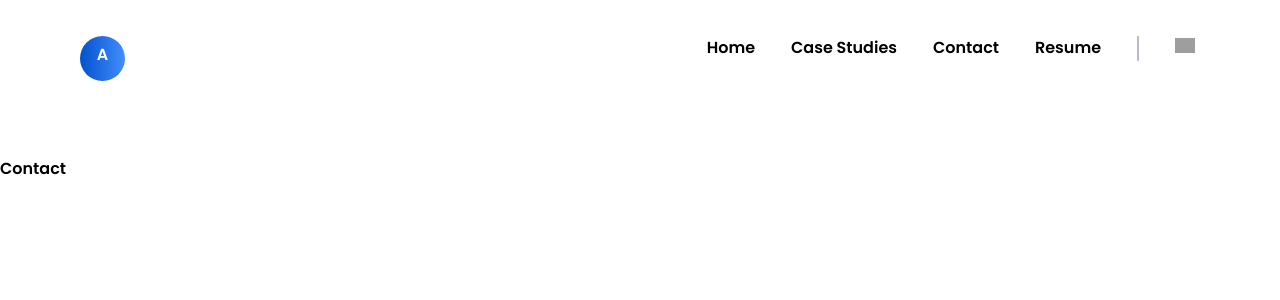
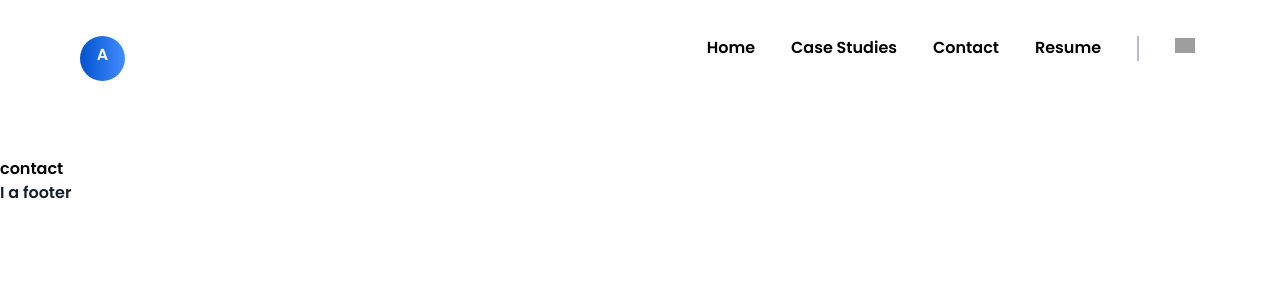
Before and after one commit to austinmargarone/portfolio, a Next.js app: page /Contact in a window 1280 px wide. Shown: the top 300 px of the page. Built offline with nearby package versions, Linux system fonts and the light colour scheme; grey boxes are pictures that could not be loaded.

Commit message:
feat footer

```diff
--- a/app/Case Studies/page.tsx
+++ b/app/Case Studies/page.tsx
@@ -1,7 +1,3 @@
 export default function CaseStudies() {
-  return (
-    <>
-      <div>CaseStudies</div>
-    </>
-  );
+  return <div>CaseStudies</div>;
 }
--- a/app/Contact/page.tsx
+++ b/app/Contact/page.tsx
@@ -1,7 +1,3 @@
 export default function Contact() {
-  return (
-    <>
-      <div>Contact</div>
-    </>
-  );
+  return <div>contact</div>;
 }
--- a/app/layout.tsx
+++ b/app/layout.tsx
@@ -2,6 +2,7 @@ import Navbar from "@/components/Navbar";
 import "./globals.css";
 import type { Metadata } from "next";
 import { Poppins } from "next/font/google";
+import Footer from "@/components/Footer";
 
 const poppins = Poppins({
   subsets: ["latin"],
@@ -23,6 +24,7 @@ export default function RootLayout({
       <body className={poppins.className}>
         <Navbar />
         {children}
+        <Footer />
       </body>
     </html>
   );
--- a/app/page.tsx
+++ b/app/page.tsx
@@ -19,7 +19,7 @@ export default function Home() {
         <button>My Work</button>
         <div>austin@fcvt.dev</div>
       </main>
-      <body>
+      <section>
         {/* Top Image */}
         <div></div>
         {/* Skills */}
@@ -48,7 +48,7 @@ export default function Home() {
         </div>
         {/* Contact */}
         <div></div>
-      </body>
+      </section>
     </>
   );
 }
--- /dev/null
+++ b/components/Footer.tsx
@@ -0,0 +1,9 @@
+"use client";
+
+type Props = {};
+
+const Footer = (props: Props) => {
+  return <div className="text-black">I a footer</div>;
+};
+
+export default Footer;
```
